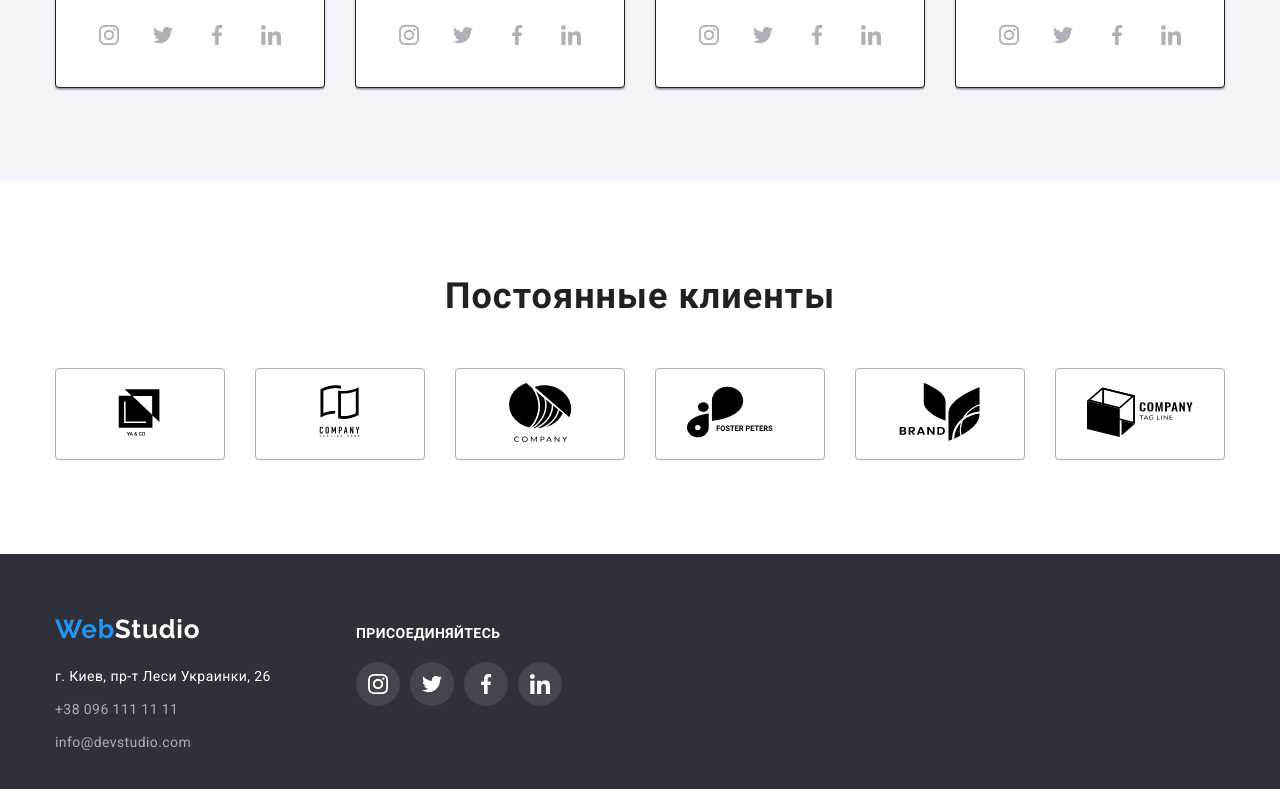
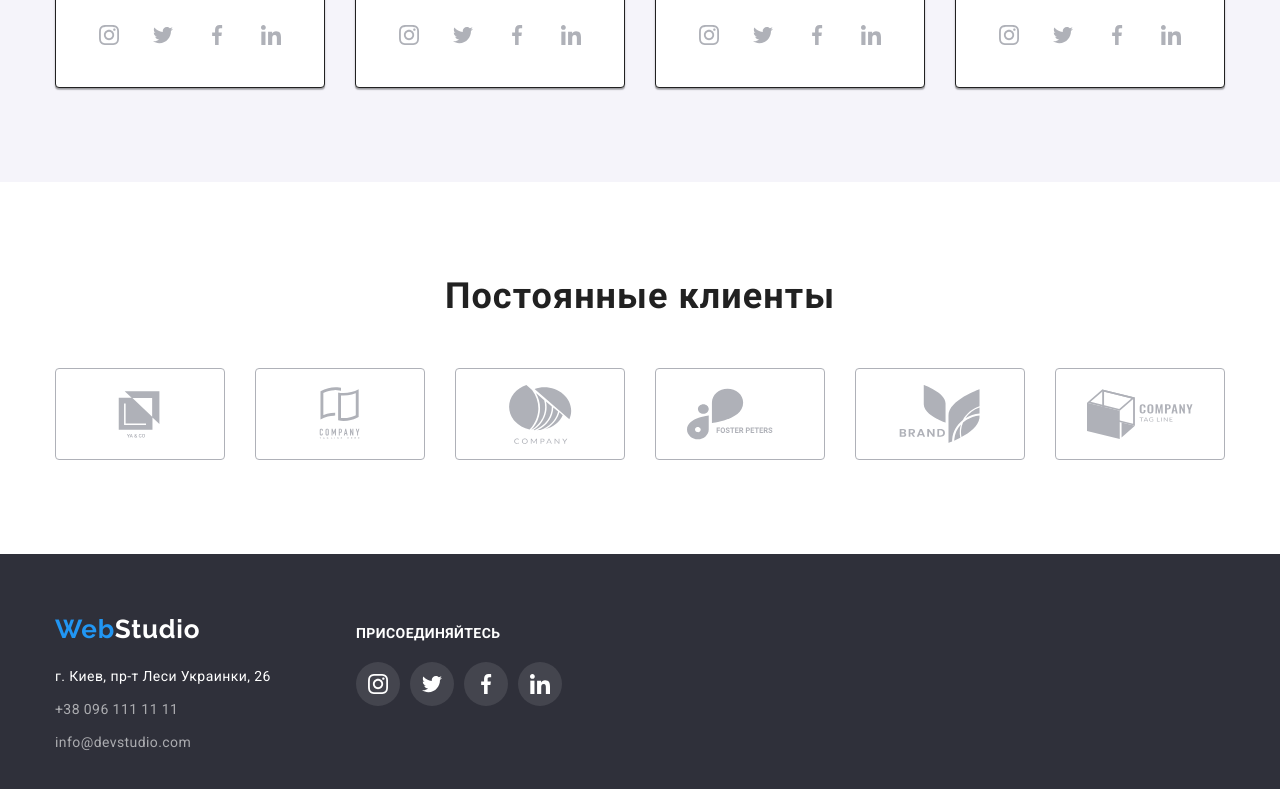
Before and after one commit to Volodymer/goit-markup-hw-04, a plain HTML site: page index.html in a window 1280 px wide. Shown: the part 2122-2911 px from the top of the page. Drawn offline with nearby package versions, Linux system fonts and the light colour scheme.

Commit message:
добавляє css

```diff
--- a/css/styles.css
+++ b/css/styles.css
@@ -537,30 +537,32 @@ body {
 }
 
 .regular-clients-item {
-  display: flex;
-  align-items: center;
-  justify-content: center;
-  width: 170px;
-  height: 92px;
-  border: 1px solid #afb1b8;
-  border-radius: 4px;
   margin-right: 30px;
-  fill: #afb1b8;
-  cursor: pointer;
 }
 
 .regular-clients-item:last-child {
   margin-right: 0px;
 }
 
+.regular-clients-link {
+  width: 170px;
+  height: 92px;
+  border: 1px solid #afb1b8;
+  border-radius: 4px;
+  display: flex;
+  align-items: center;
+  justify-content: center;
+  fill: #afb1b8;
+  cursor: pointer;
+}
 
 .clients-logo {
   width: 106px;
   height: 60px;
 }
 
-.regular-clients-item:hover,
-.regular-clients-item:focus {
+.regular-clients-link:hover,
+.regular-clients-link:focus {
   fill: var(--accent-color);
   border: 1px solid var(--accent-color);
 }
```
